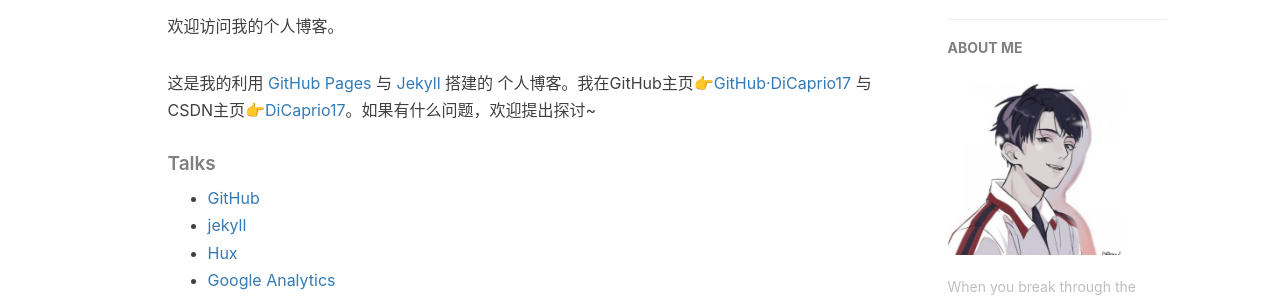
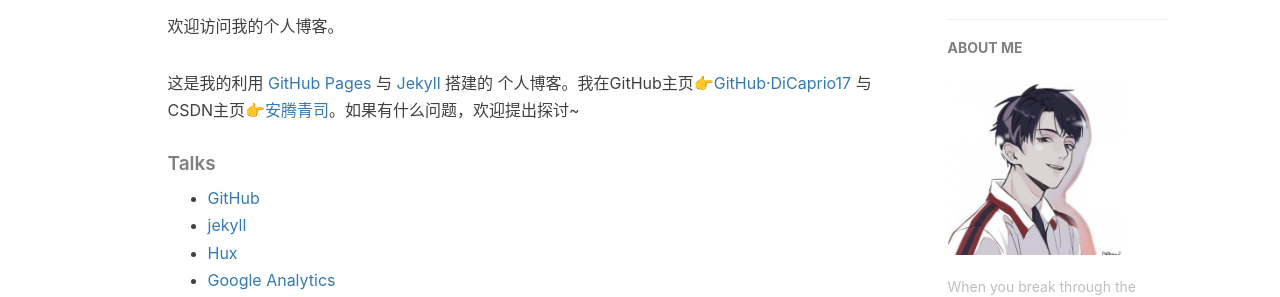
Before and after one commit to DiCaprio17/DiCaprio17.github.io, a Jekyll site: the page built from about.html, in a window 1280 px wide. Shown: the part 578-875 px from the top of the page. Built offline with Jekyll 4.4.1, drawn with Linux system fonts in a browser that asks for light colours; nearby versions of some CDN libraries; comment, search, counter and statistics services are not loaded.

Commit message:
Update about.html

```diff
--- a/about.html
+++ b/about.html
@@ -21,7 +21,7 @@ header-img: "img/post-bg-rwd.jpg"
 
     <p>欢迎访问我的个人博客。</p>
 
-    <p>这是我的利用 <a href="https://pages.github.com/">GitHub Pages</a> 与 <a href="http://jekyll.com.cn/">Jekyll</a> 搭建的 个人博客。我在GitHub主页<a href="https://github.com/dicaprio17">👉GitHub·DiCaprio17</a> 与 CSDN主页<a href="https://blog.csdn.net/qq_36910634">👉DiCaprio17</a>。如果有什么问题，欢迎提出探讨~</p>
+    <p>这是我的利用 <a href="https://pages.github.com/">GitHub Pages</a> 与 <a href="http://jekyll.com.cn/">Jekyll</a> 搭建的 个人博客。我在GitHub主页<a href="https://github.com/dicaprio17">👉GitHub·DiCaprio17</a> 与 CSDN主页<a href="https://blog.csdn.net/qq_36910634">👉安腾青司</a>。如果有什么问题，欢迎提出探讨~</p>
 
     <p></p>
 
```
